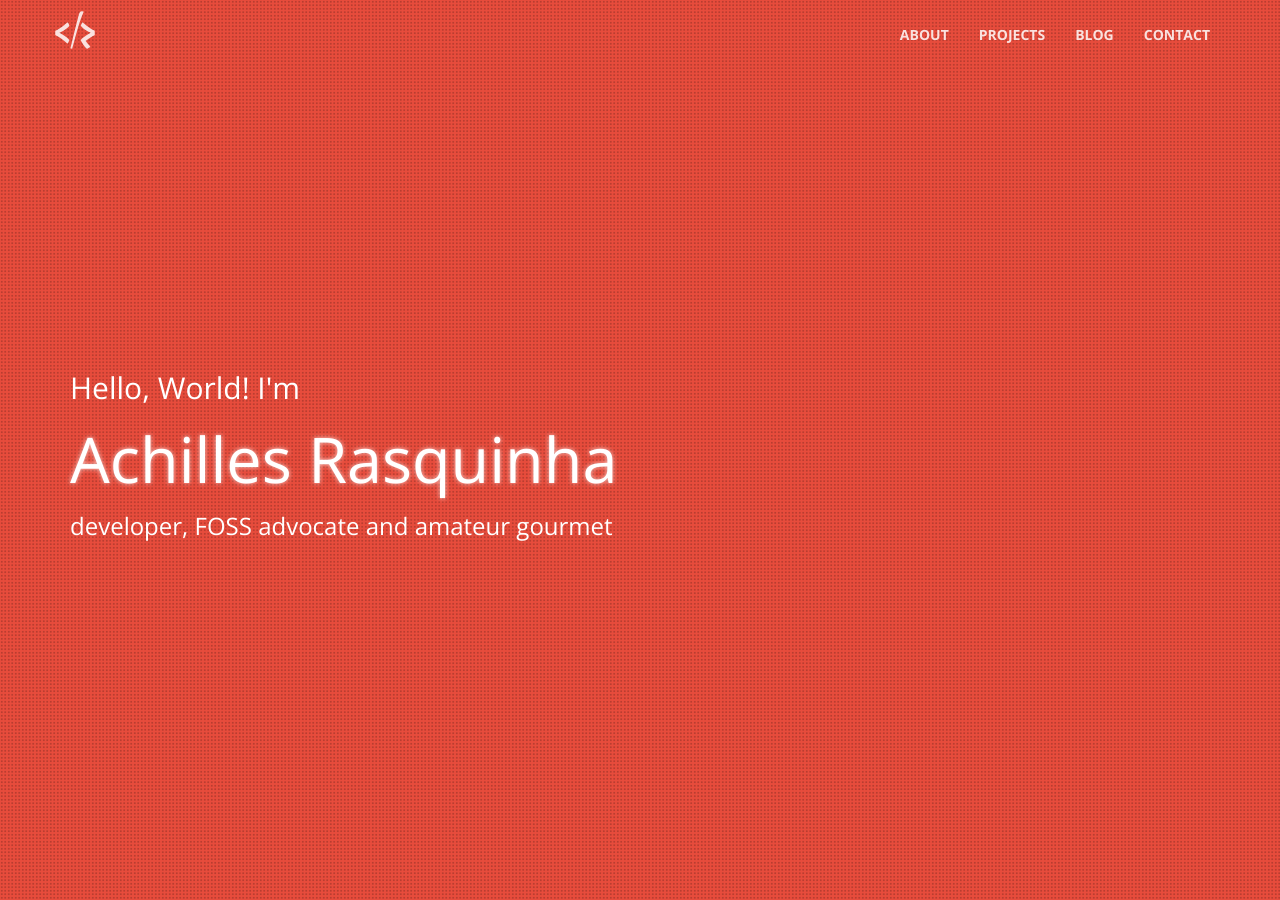
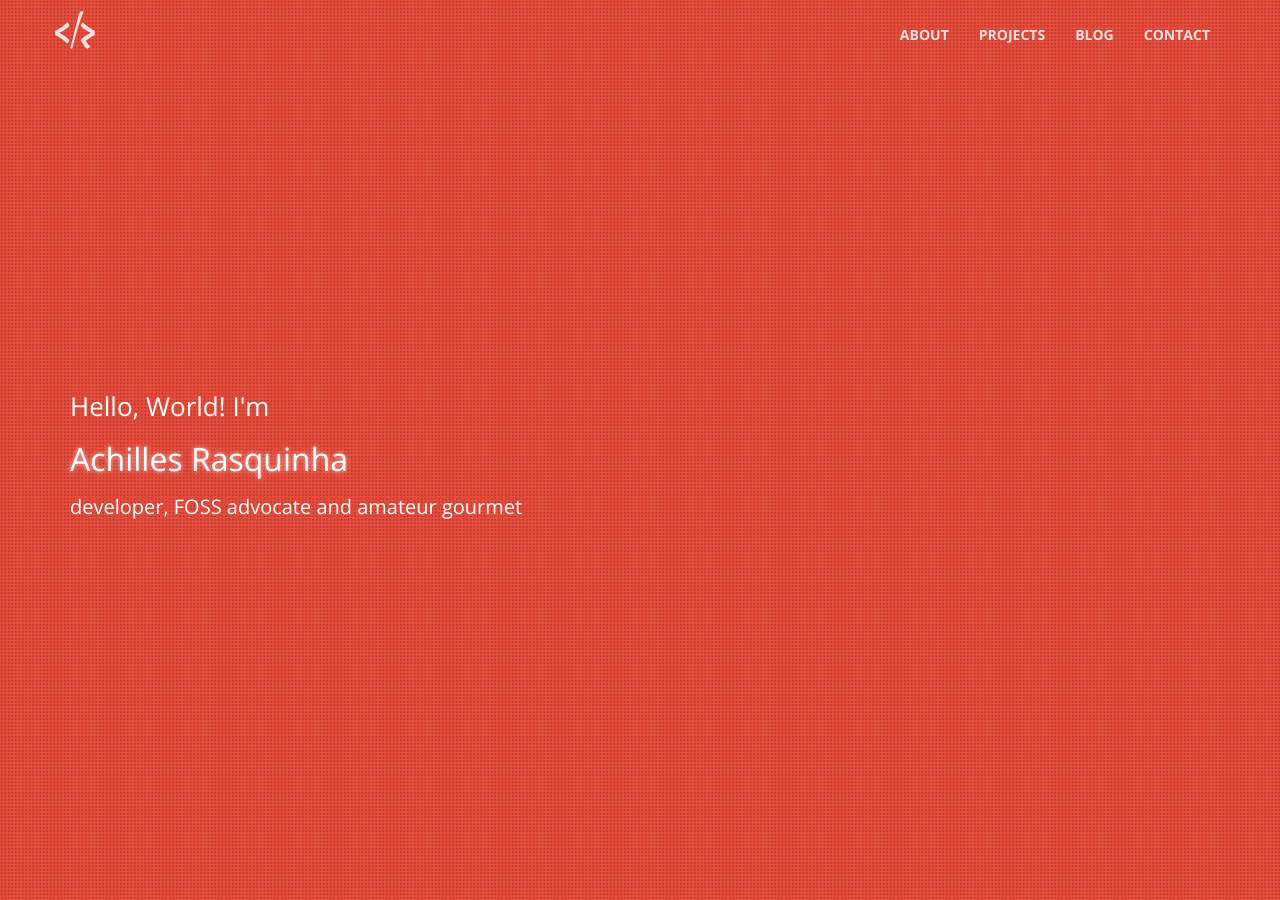
Before and after one commit to brian-clemont/site, a Jekyll site: the page built from index.html, in a window 1280 px wide and 900 px high. Built offline with Jekyll 4.4.1, drawn with Linux system fonts in a browser that asks for light colours; nearby versions of some CDN libraries.

Commit message:
added responsive headings for jumbotron

```diff
--- a/css/main.scss
+++ b/css/main.scss
@@ -113,6 +113,20 @@ body {
 	font-weight     : 300;
 }
 
+@media(min-width: 768px) {
+	.jumbotron-landing .container h1 {
+		font-size       : 32px;
+	}
+
+	.jumbotron-landing .container h2 {
+		font-size       : 26px;
+	}
+
+	.jumbotron-landing .container h3 {
+		font-size       : 20px;
+	}
+}
+
 .jumbotron-landing .container h1 {
 	text-shadow     : 0px 0px 5px rgba(255,255,255,0.7);
 }
```
